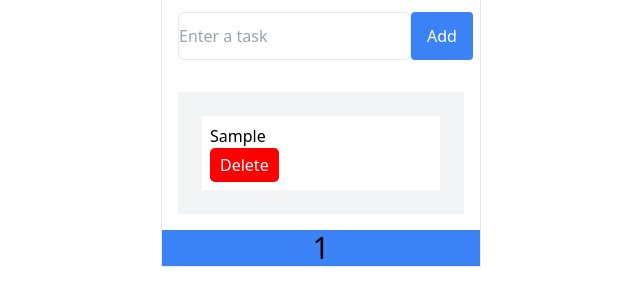
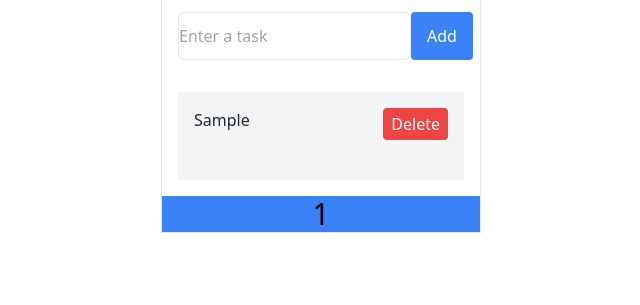
Before and after one commit to Parani2002/Javascript-2025, a website: page jquery/index.html in a window 1280 px wide. Both pictures are taken after typing "Sample" into the empty fields and a click on the button "Add". Shown: the part 41-346 px from the top of the page, without its empty margins (319-959 px from the left). Drawn offline with nearby package versions, Linux system fonts and the light colour scheme.

Commit message:
button aligned

```diff
--- a/jquery/index.js
+++ b/jquery/index.js
@@ -2,7 +2,7 @@ $(document).ready(function(){
     $('.btnAdd').click(function(){
         var input = $('#input1').val();
         if(input){
-            $("ul").append('<li><p>' + input + '</p><button class="btnDelete">Delete</button></li>');
+            $("ul").append('<li><p>' + input + '</p><button class="btnDelete">Delete</button></li></br>');
             $('#input1').val('');
             $('.count').text($('li').length);
         }else{
--- a/jquery/input.css
+++ b/jquery/input.css
@@ -1,17 +1,7 @@
 @tailwind base;
 @tailwind components;
 @tailwind utilities;
-.btnDelete{
-    background-color: red;
-    color: white;
-    padding: 5px 10px;
-    border-radius: 5px;
-    cursor: pointer;
-}
-li{
-    list-style: none;
 
-}
 @layer components{
     .btnDelete{
         @apply bg-red-500 text-white px-2 py-1 rounded cursor-pointer;
@@ -20,10 +10,13 @@ li{
         @apply bg-blue-500 text-white px-4 py-1 rounded cursor-pointer;
     }
     .list{
-        @apply bg-gray-100 p-2;
+        @apply bg-gray-100 p-2 flex justify-between;
     }
     li{
-        @apply bg-gray flex-row justify-around align-middle;
+        @apply bg-gray-100 flex justify-between;
+    }
+    p{
+        @apply text-gray-800 flex;
     }
 
 
```
Also changed, not shown: jquery/output.css.
